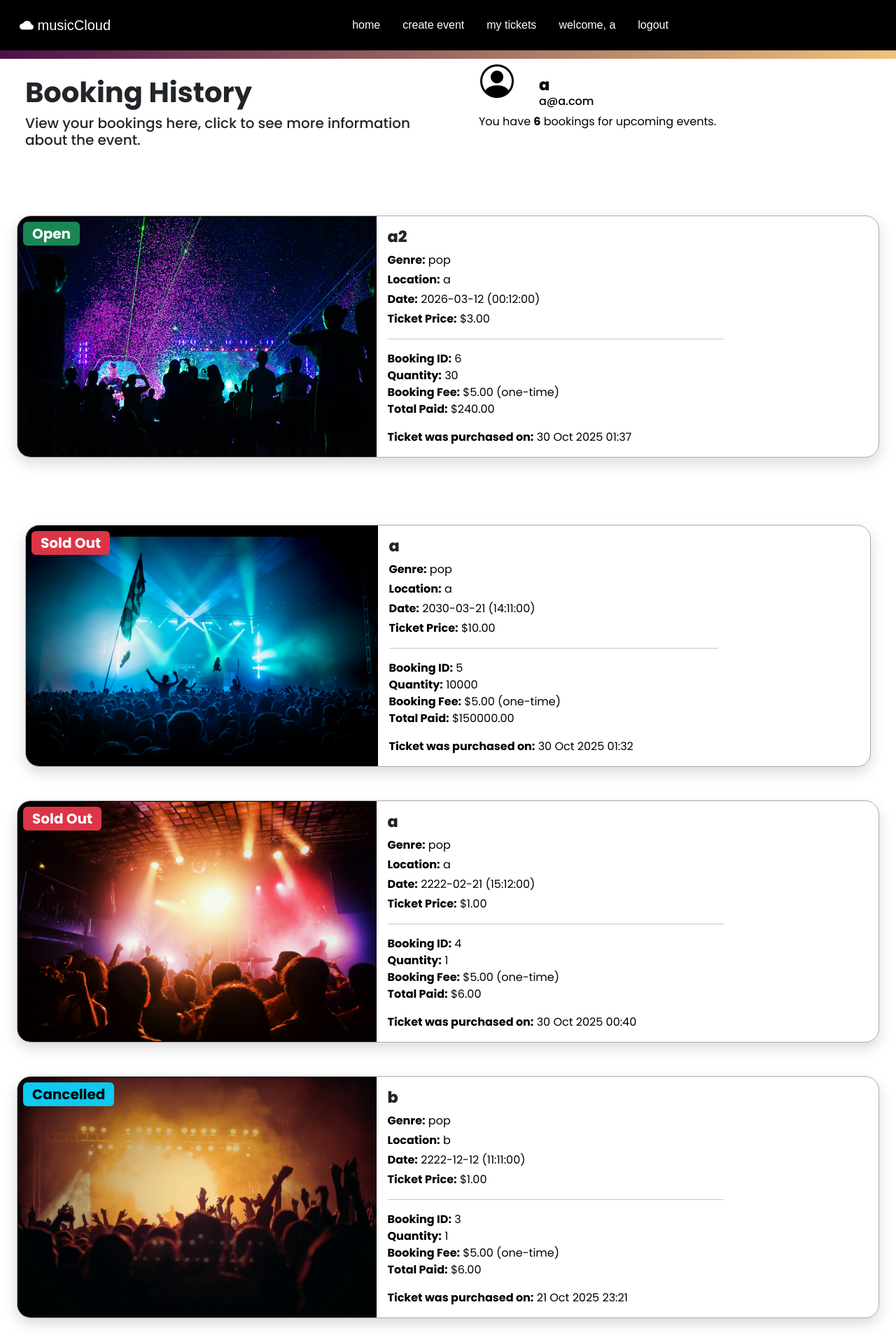
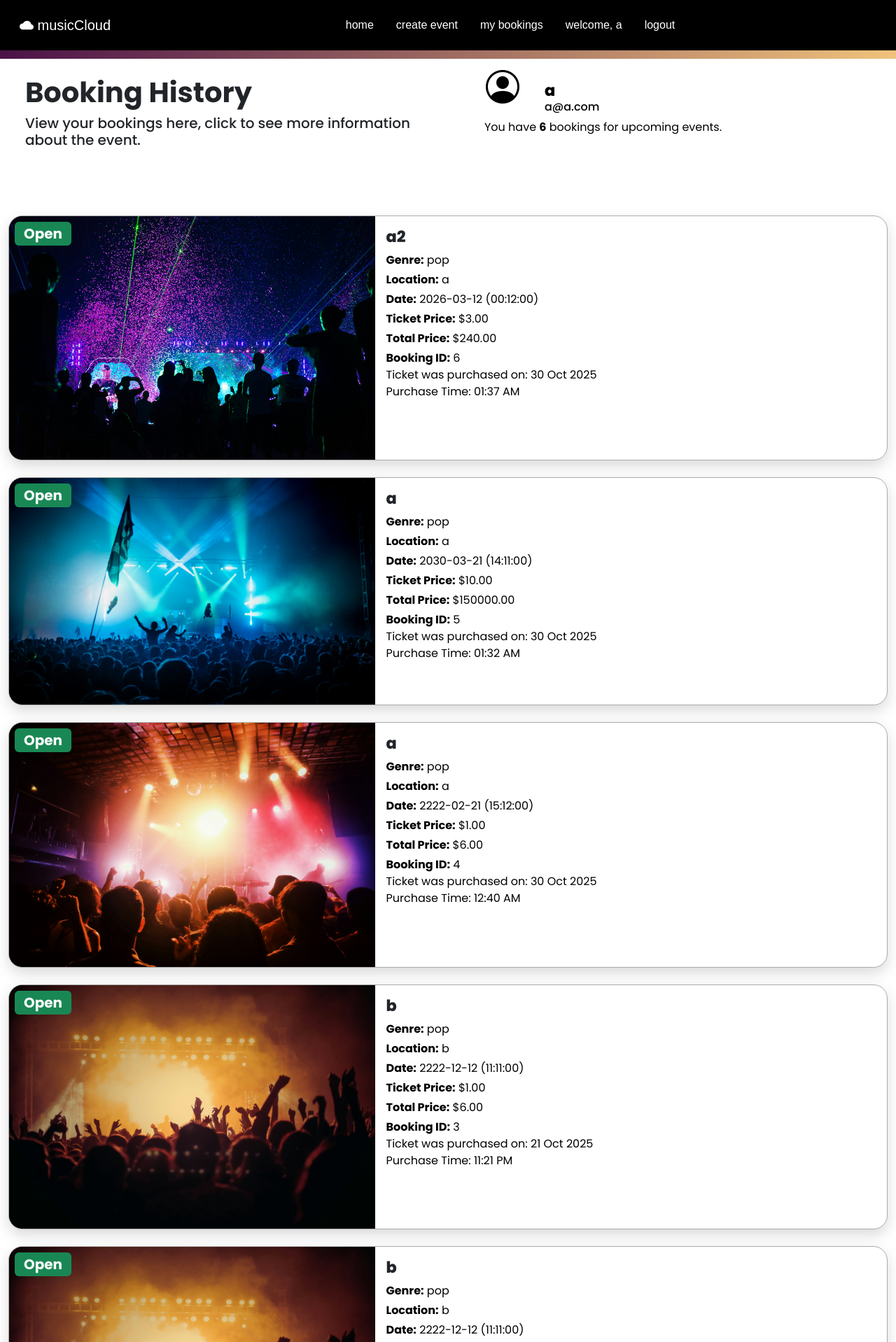
Before and after one commit to DanGithub1234/iab207_group_15, a Flask app: page /bookingHistory in a window 1280 px wide. Shown: the top 1918 px of the page at 70% size. Run offline with Flask 3, Linux system fonts and the light colour scheme; a user stored in the database is signed in; some libraries are stand-ins or nearby versions.

Commit message:
UI and QOL fixes

```diff
--- a/travel/static/style/stylesheet.css
+++ b/travel/static/style/stylesheet.css
@@ -206,6 +206,7 @@ h1 h2 h3 h4 h5{
     border-left: 10px solid #4B1248;
     padding-block: 20px;
     color: #0F2027;
+    font-weight: 20px;
 }
 
 
@@ -311,6 +312,7 @@ hr.rounded {
     margin-bottom: 20px;
 
     transition: 1s;
+    text-decoration: none;
 }
 
 .custom-button-booking:hover{
@@ -318,6 +320,23 @@ hr.rounded {
     transform: scale(1.09);
     color: white;
 }
+
+
+.custom-button-booking-disabled {
+    width: 60%;
+    max-width: 300px;
+    align-items: center;
+    justify-content: center;
+    border-radius: 30px;
+    border: 2px solid #dcdcdc;
+    background-color: #dfdfdf;
+    color: rgb(128, 128, 128);
+    margin-bottom: 20px;
+    text-decoration: none;
+
+}
+
+
 
 
 .custom-booking-card .card {
@@ -485,3 +504,37 @@ hr.rounded {
 .description-font {
     color:#000000
 }
+
+.navbar.nav {
+    justify-content: center;
+    align-items: center;
+
+}
+
+
+.navbar-brand,
+.nav-link:hover
+.navbar-brand:active {
+    color: white, !important;
+}
+
+
+.custom-auth-card {
+    background-color: white;
+    border: 2px solid #b18db0;
+    border-radius: 20px;
+    overflow: hidden;
+    transition: 0.5s ease;
+
+    transform: scale(1);
+    box-shadow: 2px 8px 20px rgba(0, 0, 0, 0.15);
+
+
+
+}
+
+
+
+.flash-info {
+    background-color: #F0C27B;
+}
--- a/travel/templates/base.html
+++ b/travel/templates/base.html
@@ -29,11 +29,14 @@
    <header>
       <nav class="py-3 navbar sticky-top navbar-expand-lg custom-navbar">
          <div class="container-fluid d-flex justify-content-between align-item-center">
-            <a class="px-3 navbar-brand" href="#"><i class="bi bi-cloudy-fill"></i></i> musicCloud</a>
-            <a img src="{{ url_for('static', filename='img/logo.png')}}" alt="logo" class="logo" height="50"
-               width="50"></a>
+
+            <a class="px-3 navbar-brand" href="#" style="color: white;">
+               <i class="bi bi-cloudy-fill" style="color: white;"></i></i> musicCloud</a>
+            <!-- <a img src="{{ url_for('static', filename='img/logo.png')}}" alt="logo" class="logo" height="50"
+               width="50"></a> -->
 
             <!-- Nav bar and collapsable burger menu -->
+
 
                <button class="custom-toggler navbar-toggler" type="button" data-bs-toggle="collapse"
                   data-bs-target="#navbarNavDropdown" aria-controls="navbarNavDropdown" aria-expanded="false"
@@ -42,7 +45,7 @@
                </button>
 
 
-            <div class="collapse navbar-collapse justify-content-center" id="navbarNavDropdown">
+               <div class="collapse navbar-collapse flex-column" id="navbarNavDropdown">
                   <ul class="navbar-nav mx-auto gap-3">
                      <li class="nav-item">
                         <a class="nav-link" aria-current="page" href="{{ url_for('main.index') }}">home</a>
@@ -59,7 +62,7 @@
                   </li> -->
 
                      <li class="nav-item">
-                     <a class="nav-link" href="{{ url_for('main.booking_history')}}">my tickets</a>
+                        <a class="nav-link" href="{{ url_for('main.booking_history')}}">my bookings</a>
 
                      </li>
 
@@ -69,8 +72,9 @@
 
                      <!-- <ul class="navbar-nav ms-auto mb-2 mb-lg-0"> -->
                      {% if current_user.is_authenticated %}
-                  <li><a class="nav-item nav-link disabled text-muted" href="#" style="color:rgb(255, 255, 255)"><span
-                           style="color: white;">welcome, {{ current_user.username
+                     <li><a class="nav-item nav-link disabled text-muted" href="#"
+                           style="color:rgb(255, 255, 255)"><span style="color: white;">welcome, {{
+                              current_user.username
                               }}</span></a></li>
                      <li><a class="nav-item nav-link" href="{{ url_for('auth.logout') }}">logout</a></li>
                      {% else %}
@@ -99,6 +103,7 @@
                   <button class="btn btn-outline-light" type="submit" aria-label="search"><i
                         class="bi bi-search"></i></button>
                </form> -->
+
 
          </div>
          </div>
--- a/travel/templates/bookingHistory.html
+++ b/travel/templates/bookingHistory.html
@@ -21,7 +21,7 @@
 
             <!-- user information -->
 
-            <div class="p-2 custom-card-body">
+            <div class="p-3 custom-card-body">
 
                 <div class="d-flex">
 
@@ -58,57 +58,46 @@
 
             {% for booking in bookings %}
 
-                <div class="p-4 align-items-center">
-
-                    <a href="{{url_for('event.show', id=booking.event.id) }}" alt="wjknjkewf" style="text-decoration: none;">
-                        {% set status = booking.event.event_status if booking.event else None %}
-    {% set badge_class = 'success' if status=='Open' else ('danger' if status=='Sold Out' else ('info' if status=='Cancelled' else 'secondary')) %}
-
-    {# numbers for display (fee is one-time) #}
-    {% set qty = booking.num_tickets or 1 %}
-    {% set per_ticket = booking.event.ticket_price if booking.event else 0 %}
-    {% set fee_total = 5 %}
-    {% set computed_total = (per_ticket * qty) + fee_total %}
-    {% set display_total = booking.total_price if booking.total_price is not none else computed_total %}
+            <!-- <div class="p-4"> -->
+            <div class="py-4">
+                <a href="{{url_for('event.show', id=booking.event.id) }}" alt="wjknjkewf"
+                    style="text-decoration: none;">
 
                     <div class="custom-booking-card card mx-auto">
 
                         <div class="position-relative">
-        {% if status %}
-          <span class="badge text-bg-{{ badge_class }} position-absolute m-2 top-0 start-0 fs-5">{{ status }}</span>
-        {% endif %}
+                            <span class="badge text-bg-success position-absolute m-2 top-0 start-0 fs-5">Open</span>
                         </div>
 
                         <div class="row g-0">
-        <div class="col-12 col-sm-6 col-lg-5 d-flex rounded-start align-item-center justify-content-center" style="background-color:black;">
-          {% if booking.event and booking.event.image %}
-            <img src="{{ booking.event.image }}" class="img-fluid" style="object-fit:contain;" alt="{{ booking.event.name }}">
-          {% else %}
-            <div class="text-white-50 py-5">No image</div>
-          {% endif %}
+                            <div class="col-12 col-sm-6 col-lg-5 d-flex rounded-start align-item-center justify-content-center"
+                                style="background-color: black;">
+                                <img src="{{booking.event.image}}" class="img-fluid" style="object-fit:contain;"
+                                    alt="...">
                             </div>
-
                             <div class="col-12 col-sm-6 col-lg-5">
                                 <div class="card-body">
-            <h5 class="card-title">{{ booking.event.name if booking.event else 'Event' }}</h5>
+                                    <h5 class="card-title">{{booking.event.name}}</h5>
 
-            {% if booking.event %}
-              <p class="card-text mb-1" style="color:black;"><strong>Genre:</strong> {{ booking.event.genre }}</p>
-              <p class="card-text mb-1" style="color:black;"><strong>Location:</strong> {{ booking.event.location }}</p>
-              <p class="card-text mb-1" style="color:black;"><strong>Date:</strong> {{ booking.event.event_date }} ({{ booking.event.start_time }})</p>
-              <p class="card-text mb-2" style="color:black;"><strong>Ticket Price:</strong> ${{ '%.2f'|format(per_ticket) }}</p>
-            {% endif %}
+                                    <p class="card-text mb-1" style="color: black;"><strong>Genre:</strong>
+                                        {{booking.event.genre}}</p>
+                                    <p class="card-text mb-1" style="color: black;"><strong>Location:</strong>
+                                        {{booking.event.location}}</p>
+                                    <p class="card-text mb-1" style="color: black;"><strong>Date:</strong>
+                                        {{booking.event.event_date}} ({{booking.event.start_time}})</p>
+                                    <p class="card-text mb-1" style="color: black;"><strong>Ticket Price:</strong>
+                                       ${{"{:.2f}".format(booking.event.ticket_price | float)}}
+                                    </p>
+                                    <p class="card-text mb-1" style="color: black;"><strong>Total Price:</strong>
+                                        ${{"{:.2f}".format(booking.total_price | float)}}
+                                    </p>
 
-            <hr class="my-3">
-
-            <p class="card-text mb-0" style="color:black;"><strong>Booking ID:</strong> {{ booking.id }}</p>
-            <p class="card-text mb-0" style="color:black;"><strong>Quantity:</strong> {{ qty }}</p>
-            <p class="card-text mb-0" style="color:black;"><strong>Booking Fee:</strong> ${{ '%.2f'|format(fee_total) }} (one-time)</p>
-            <p class="card-text mb-0" style="color:black;"><strong>Total Paid:</strong> ${{ '%.2f'|format(display_total) }}</p>
-
-            <p class="card-text mt-3" style="color:black;">
-              <strong>Ticket was purchased on:</strong>
-              {{ booking.date_booked.strftime('%d %b %Y %H:%M') if booking.date_booked else '—' }}
+                                    <div>
+                                        <p class="card-text mb-0" style="color: black;"><strong>Booking ID:</strong> {{booking.id}}
+                                        </p>
+                                        <p class="card-text mb-0" style="color: black;">Ticket was purchased on:
+                                            {{booking.date_booked.strftime("%d %b %Y")}}</p>
+                                        <p class="card-text mb-0" style="color: black;">Purchase Time: {{booking.date_booked.strftime("%I:%M %p")}}
                                         </p>
                                     </div>
 
@@ -117,8 +106,8 @@
                         </div>
                     </div>
                 </a>
+                {% endfor %}
             </div>
-                    {% endfor %}
             {% endif %}
         </div>
     </section>
@@ -221,7 +210,7 @@
 
 <!-- pagination -->
 
-<nav aria-label="Page navigation example">
+<!-- <nav aria-label="Page navigation example">
     <ul class="pagination pagination justify-content-center mt-5">
         <li class="page-item"><a class="page-link" href="#">Previous</a></li>
         <li class="page-item active"><a class="page-link" href="#">1</a></li>
@@ -229,7 +218,7 @@
         <li class="page-item"><a class="page-link" href="#">3</a></li>
         <li class="page-item"><a class="page-link" href="#">Next</a></li>
     </ul>
-</nav>
+</nav> -->
 
 
 </div>
--- a/travel/templates/events/create.html
+++ b/travel/templates/events/create.html
@@ -26,8 +26,8 @@ l{% extends "base.html" %}
         <h3 class="p-5"><strong>Create an Event</strong></h3>
         <ul class="nav nav-pills flex-column">
           <li class="stepper-active nav-item"><a class="navtext nav-link" href="#details">Enter Event Details</a></li>
-          <li class="stepper nav-item"><a class="navtext nav-link" href="#poster">Choose a Poster Image</a></li>
-          <li class="stepper nav-item"><a class="navtext nav-link" href="#tickets">Enter Ticket Information</a></li>
+          <li class="stepper-active nav-item"><a class="navtext nav-link" href="#poster">Choose a Poster Image</a></li>
+          <li class="stepper-active nav-item"><a class="navtext nav-link" href="#tickets">Enter Ticket Information</a></li>
           <!-- <li class="stepper nav-item"><a class="navtext nav-link" href="#images">Add Event Images</a></li> -->
         </ul>
       </div>
```
Also changed, not shown: travel/auth.py (+22 -3 lines), travel/events.py (+14 -1 lines), travel/templates/events/buyTickets.html (+24 -0 lines), travel/templates/events/show.html (+28 -26 lines), travel/templates/index.html (+7 -5 lines), travel/templates/user.html (+37 -29 lines), instance/traveldb.sqlite. Lines whose indentation alone changed are shown as unchanged.
